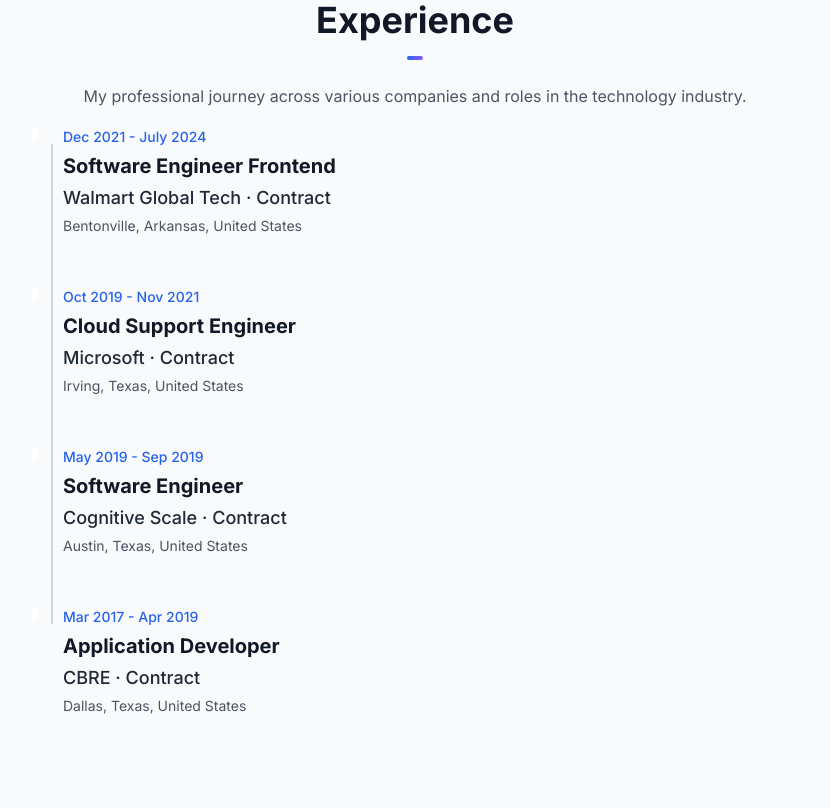
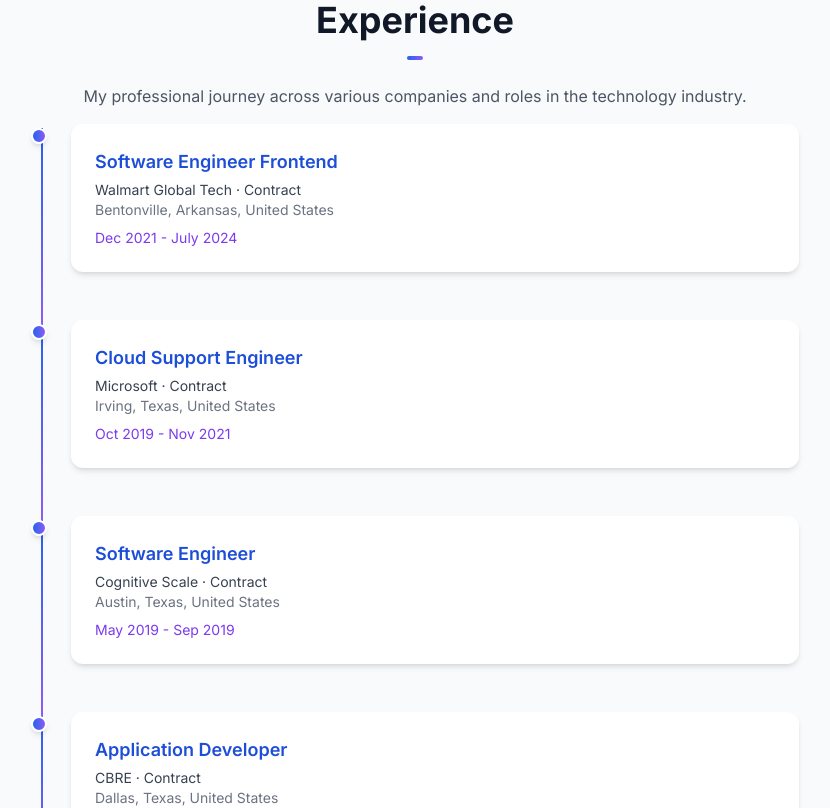
Before and after one commit to Anudepp/portfolio, a React (Vite) app: page / in a window 1280 px wide. Shown: the part 1400-2208 px from the top of the page, without its empty margins (225-1055 px from the left). Built offline with nearby package versions, Linux system fonts and the light colour scheme.

Commit message:
feature/TimelineItem

```diff
--- a/src/components/TimelineItem.tsx
+++ b/src/components/TimelineItem.tsx
@@ -1,12 +1,11 @@
 import React from 'react';
-import { motion } from 'framer-motion';
 
 interface TimelineItemProps {
   position: string;
   company: string;
   location: string;
   period: string;
-  isLast?: boolean;
+  isLast: boolean;
   index: number;
 }
 
@@ -15,45 +14,23 @@
   company,
   location,
   period,
-  isLast = false,
-  index
 }) => {
   return (
-    <motion.div
-      className="flex items-start relative"
-      initial={{ opacity: 0, y: 50 }}
-      whileInView={{ opacity: 1, y: 0 }}
-      transition={{ duration: 0.5, delay: index * 0.1 }}
-      viewport={{ once: true }}
-    >
-      {/* Timeline line */}
-      {!isLast && (
-        <div className="absolute left-5 top-5 w-0.5 h-full bg-gray-300 dark:bg-gray-700"></div>
-      )}
+    <div className="relative pl-10 pb-12 last:pb-0">
+      {/* Timeline vertical line */}
+      <span className="absolute left-2.5 top-1 w-0.5 h-full bg-gradient-to-b from-primary-600 to-secondary-500"></span>
 
       {/* Timeline dot */}
-      <div className="relative z-10 mt-1.5">
-        <div className="h-8 w-8 rounded-full bg-primary-600 dark:bg-primary-500 flex items-center justify-center">
-          <div className="h-3 w-3 rounded-full bg-white"></div>
-        </div>
-      </div>
+      <span className="absolute left-0 top-1 w-4 h-4 rounded-full bg-gradient-to-r from-primary-600 to-secondary-500 border-2 border-white shadow-md"></span>
 
       {/* Content */}
-      <div className="ml-6 pb-12">
-        <span className="text-sm text-primary-600 dark:text-primary-400 font-medium">
-          {period}
-        </span>
-        <h3 className="text-xl font-bold mt-1 text-gray-900 dark:text-white">
-          {position}
-        </h3>
-        <h4 className="text-lg font-medium mt-1 text-gray-800 dark:text-gray-200">
-          {company}
-        </h4>
-        <p className="text-sm text-gray-600 dark:text-gray-400 mt-1">
-          {location}
-        </p>
+      <div className="bg-white dark:bg-gray-800 p-6 rounded-xl shadow-md hover:shadow-lg transition-shadow duration-300">
+        <h3 className="text-lg font-semibold text-primary-700 dark:text-primary-400">{position}</h3>
+        <p className="text-sm text-gray-700 dark:text-gray-300 mt-1">{company}</p>
+        <p className="text-sm text-gray-500 dark:text-gray-400">{location}</p>
+        <span className="text-sm text-secondary-600 dark:text-secondary-400 mt-2 block">{period}</span>
       </div>
-    </motion.div>
+    </div>
   );
 };
 
```
